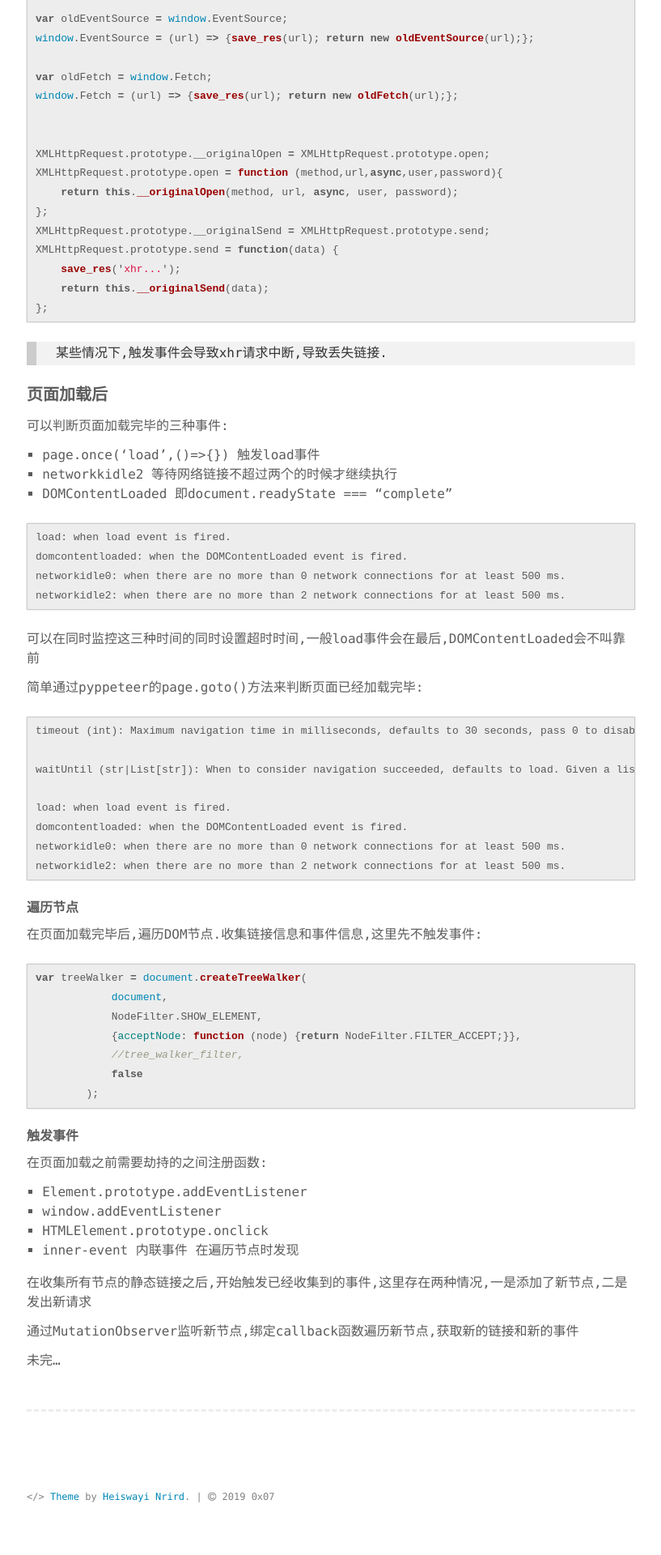
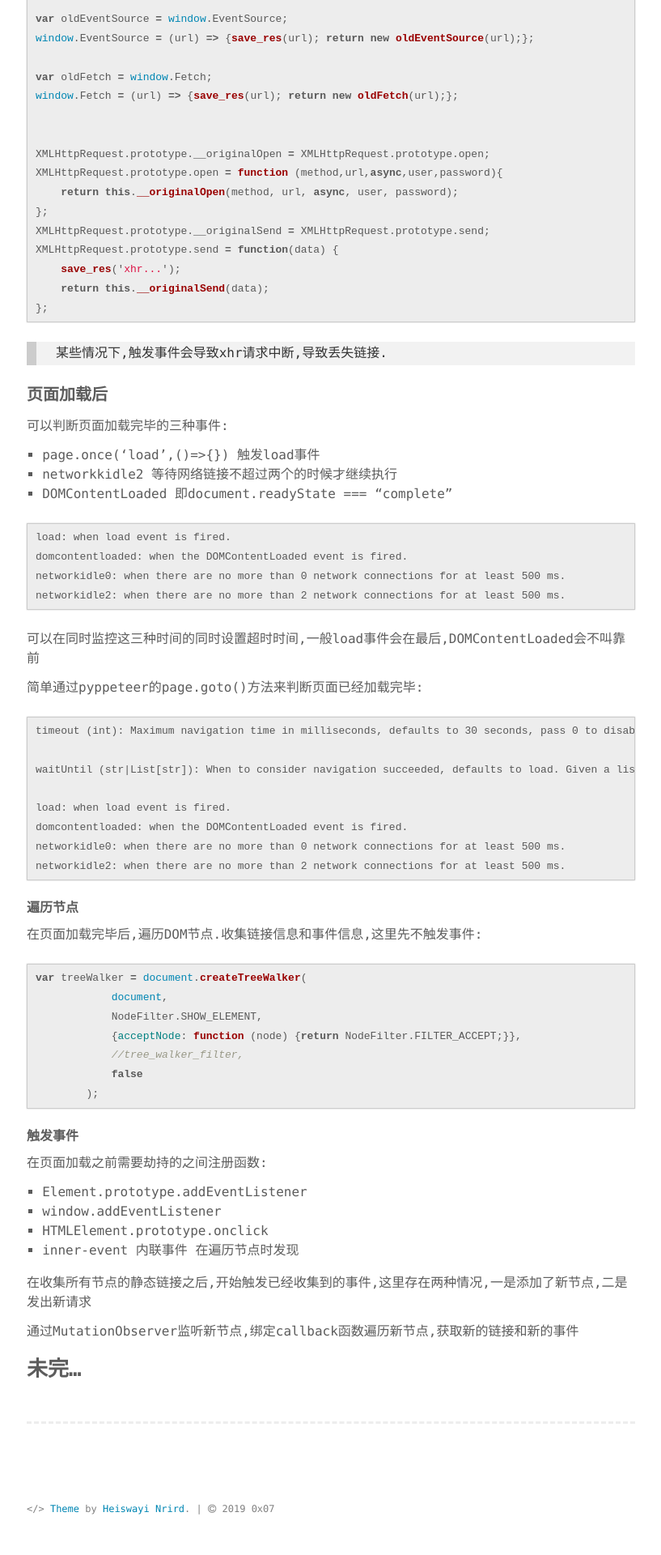
Before and after one commit to alivk353/alivk353.github.io, a Jekyll site: the page built from _posts/2019-07-26-pyppeteer.md, in a window 1280 px wide. Shown: the part 4268-6188 px from the top of the page at 81% size, without its empty margins (231-1048 px from the left). Built offline with Jekyll 4.4.1, drawn with Linux system fonts in a browser that asks for light colours; our own code applies the rules of GitHub Pages for plain Markdown files.

Commit message:
update07

```diff
--- a/_posts/2019-07-26-pyppeteer.md
+++ b/_posts/2019-07-26-pyppeteer.md
@@ -268,4 +268,4 @@ var treeWalker = document.createTreeWalker(
 通过MutationObserver监听新节点,绑定callback函数遍历新节点,获取新的链接和新的事件
 
 
-未完...
+## 未完...
```
